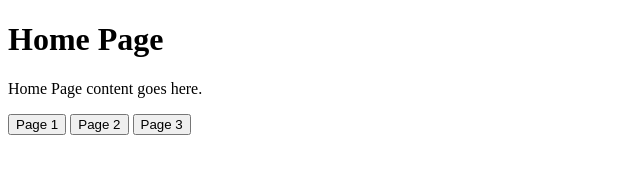
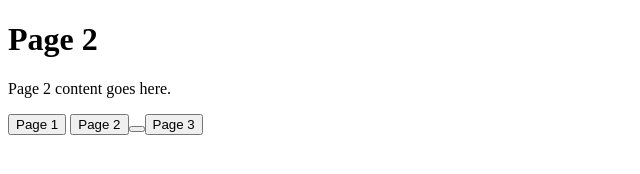
Before and after one commit to codeapprentice/gwh-purecssmobile, a plain HTML site: page index.html in a window 1280 px wide. Both pictures are taken after a click on the button "Page 2". Shown: the whole page, without its empty margins (0-640 px from the left). Drawn offline with nearby package versions, Linux system fonts and the light colour scheme.

Commit message:
file update

```diff
--- a/index.html
+++ b/index.html
@@ -8,8 +8,10 @@
 $(document).ready(function(){
     $('.footerbutton').on('click',function(e){
         //e.preventDefault();
-        console.log('clicked: ', $(this).attr('href'));
-
+        var pageid = $(this).attr('href');
+        console.log('clicked: ', pageid );
+        $("div[data-role='page']").css({display: 'none'});
+        $(pageid).css({ display: 'block' });
     });
 });
 </script>
```
